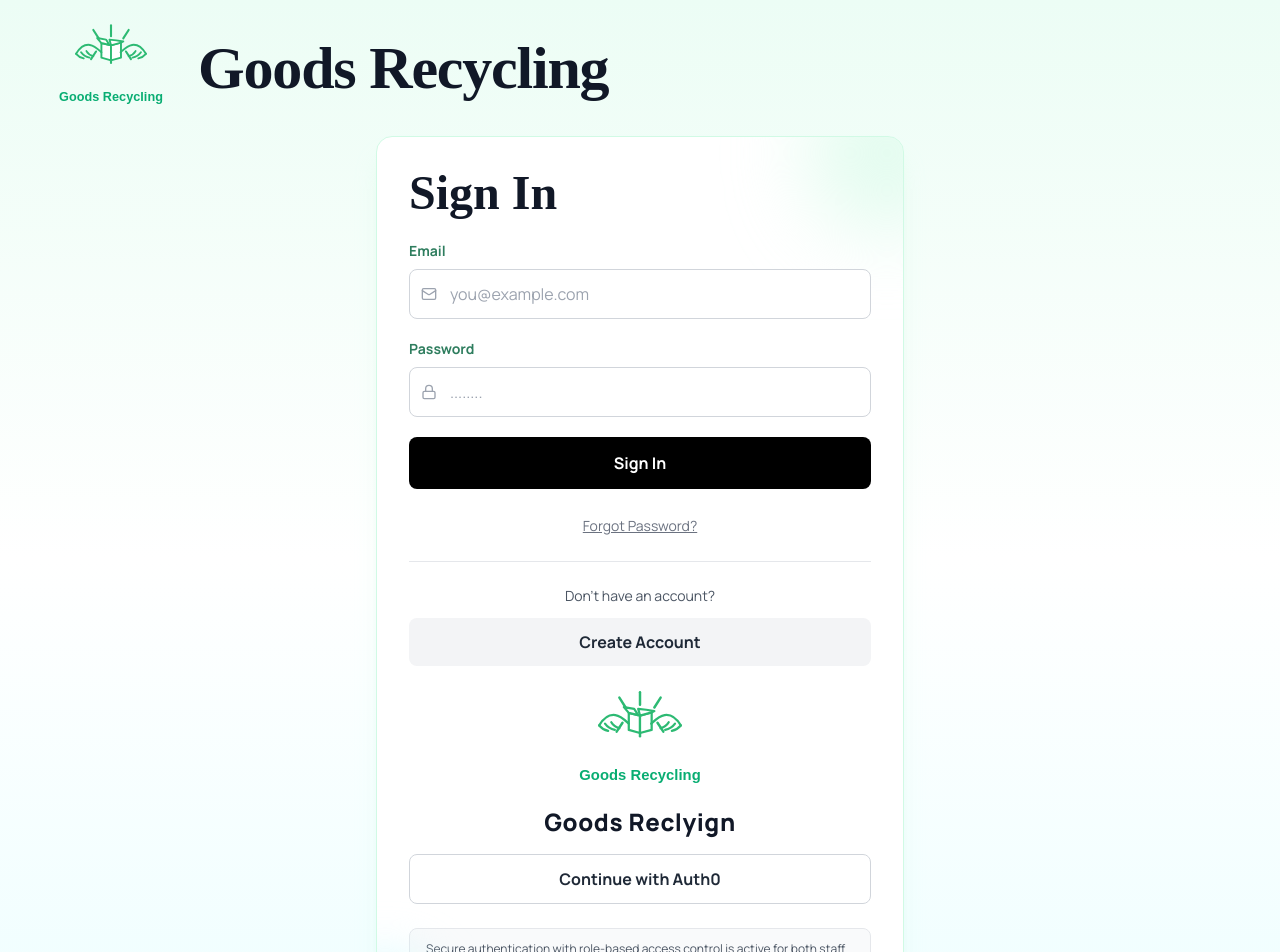
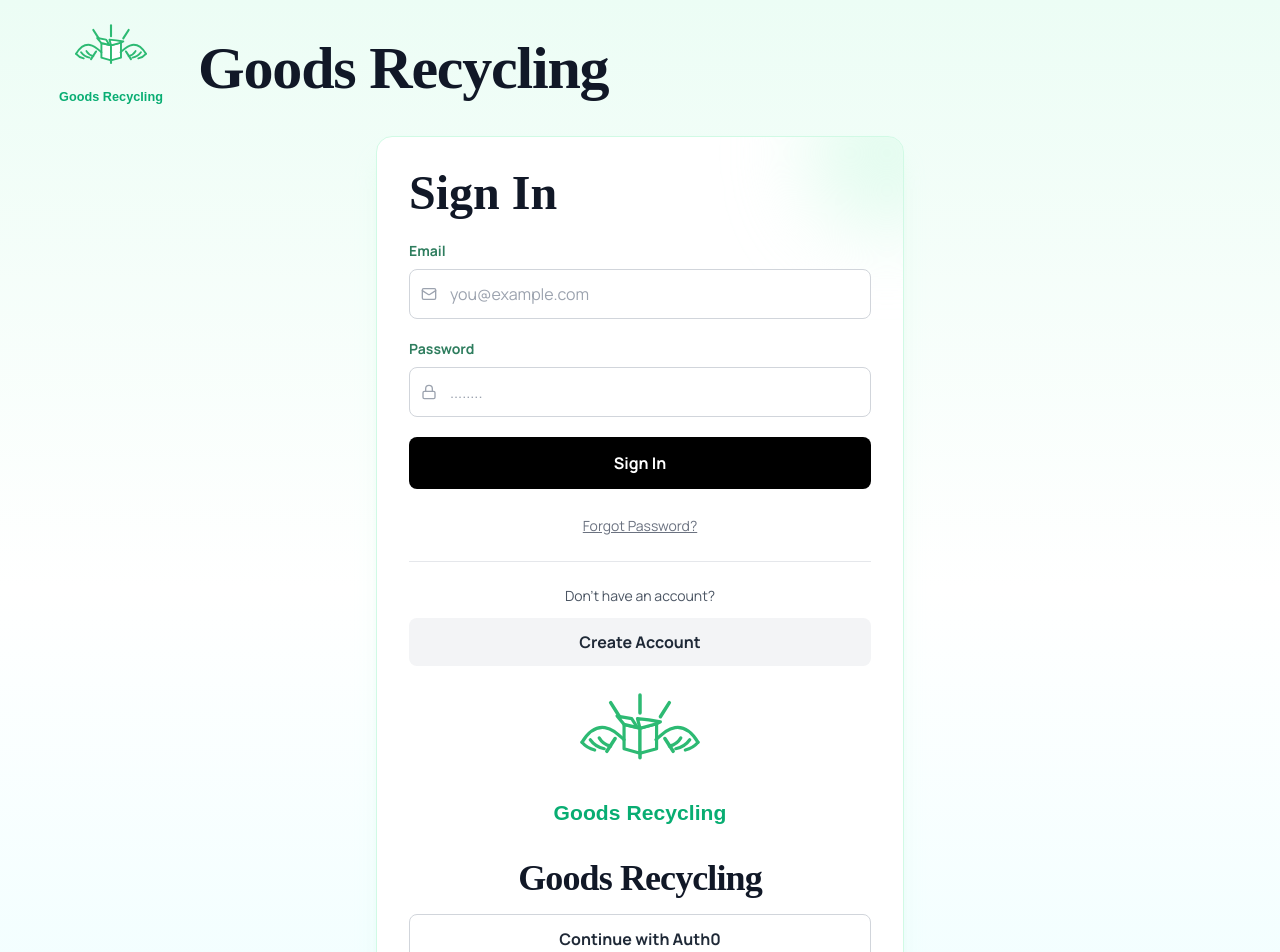
Before and after one commit to mephrem11/webportal493, a React (Vite) app: page / in a window 1280 px wide. Shown: the top 952 px of the page. Built offline with nearby package versions, Linux system fonts and the light colour scheme; no server answers.

Commit message:
Bigger logo+name under Create Account, remove portal subtitle

```diff
--- a/src/pages/CharityPortalSimple.tsx
+++ b/src/pages/CharityPortalSimple.tsx
@@ -286,7 +286,6 @@ export function CharityPortalSimple() {
             <img src={goodsRecyclingLogo} alt="Goods Recycling" className="h-14 w-auto md:h-16" />
             <div>
               <div className="text-lg font-extrabold text-gray-900 sm:text-xl md:text-2xl tracking-wide">Goods Recycling</div>
-              <div className="text-xs font-semibold text-gray-500 sm:text-sm">Charity Partner Portal</div>
               <p className="text-xs text-gray-400">Welcome, {user?.name || user?.email}</p>
             </div>
           </div>
--- a/src/pages/Login.tsx
+++ b/src/pages/Login.tsx
@@ -151,9 +151,9 @@ export function Login() {
           >
             Create Account
           </Link>
-          <div className="mt-5 flex flex-col items-center gap-2">
-            <img src={goodsRecyclingLogo} alt="" className="h-28 w-auto" />
-            <span className="text-2xl font-extrabold text-gray-900 tracking-wide">Goods Reclyign</span>
+          <div className="mt-5 flex flex-col items-center gap-3">
+            <img src={goodsRecyclingLogo} alt="Goods Recycling" className="h-40 w-auto" />
+            <span className="text-4xl font-extrabold text-gray-900 tracking-tight" style={{ fontFamily: "Playfair Display, serif" }}>Goods Recycling</span>
           </div>
         </div>
 
```
